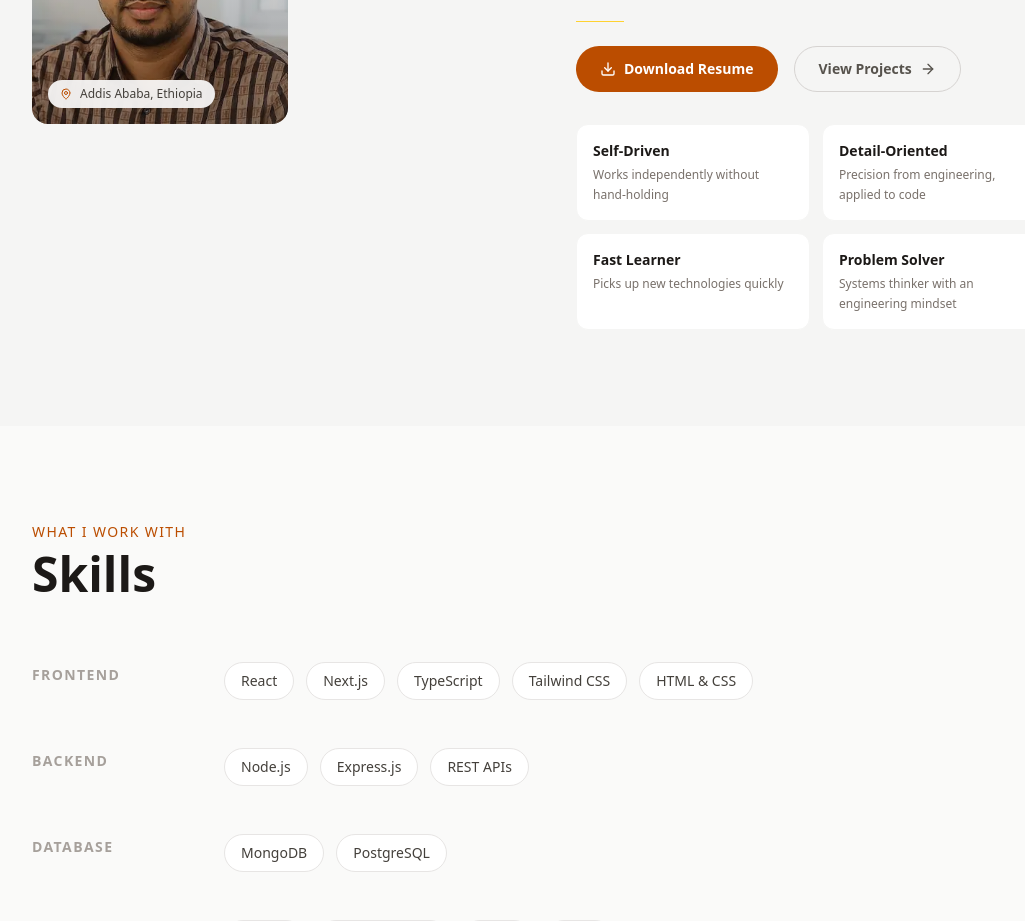
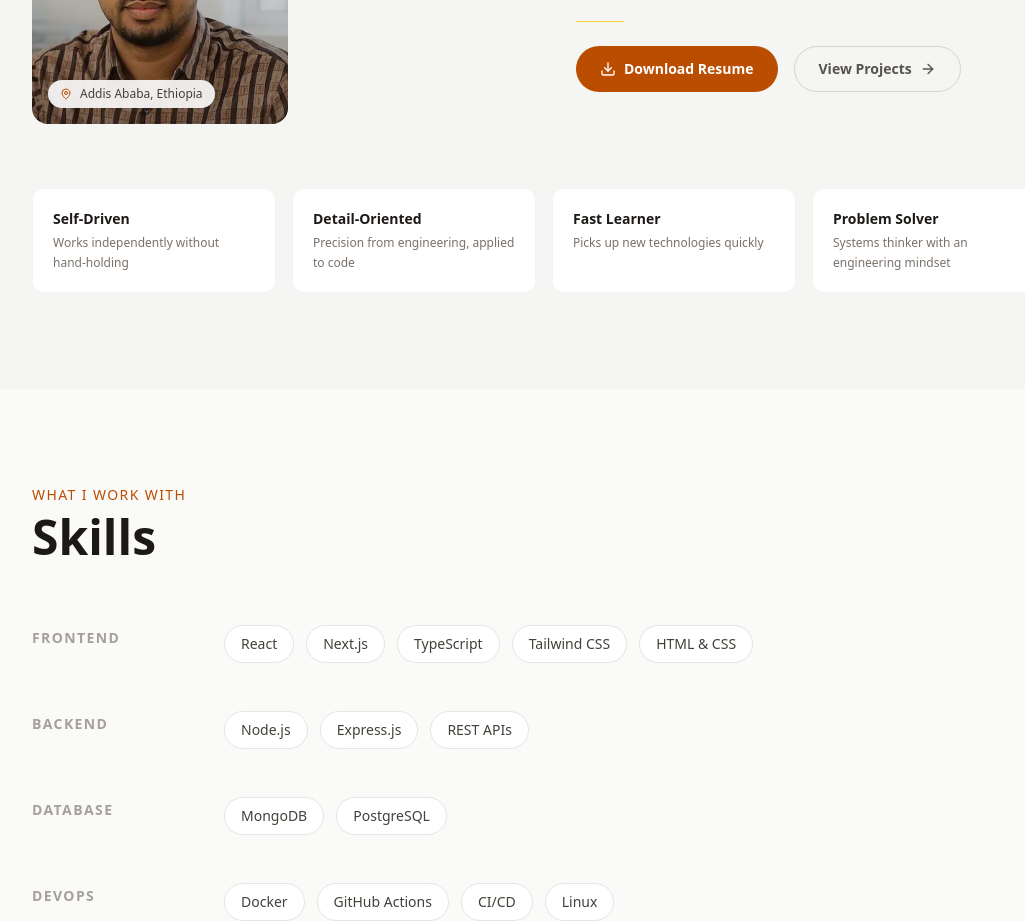
Before and after one commit to binicode/biniyam-portfolio, a Next.js app: page / in a window 1280 px wide. Shown: the part 1200-2121 px from the top of the page, without its empty margins (96-1121 px from the left). Built offline with nearby package versions, Linux system fonts and the light colour scheme.

Commit message:
fix: move traits to full-width row below About columns

```diff
--- a/src/components/sections/About.tsx
+++ b/src/components/sections/About.tsx
@@ -141,23 +141,28 @@ export default function About() {
                                 <ArrowRight size={16} aria-hidden="true" />
                             </button>
                         </div>
+                    </motion.div>
+                </div>
 
-                        {/* Traits */}
-                        <div className="grid grid-cols-2 gap-3 mt-2">
+                {/* Traits — Full Width */}
+                <motion.div
+                    variants={fadeUpVariant}
+                    initial="hidden"
+                    whileInView="visible"
+                    viewport={{ once: true }}
+                    custom={0.3}
+                    className="grid grid-cols-2 md:grid-cols-4 gap-4 mt-16"
+                >
                     {aboutData.traits.map((trait, index) => (
                         <div
                             key={index}
-                                    className="bg-white dark:bg-gray-800 rounded-xl p-4 border border-stone-100 dark:border-gray-700 hover:border-amber-200 dark:hover:border-cyan-800 transition-colors"
+                            className="bg-white dark:bg-gray-800 rounded-xl p-5 border border-stone-100 dark:border-gray-700 hover:border-amber-200 dark:hover:border-cyan-800 transition-colors"
                         >
                             <p className="font-semibold text-stone-900 dark:text-slate-50 text-sm mb-1">{trait.label}</p>
                             <p className="text-xs text-stone-500 dark:text-gray-400 leading-relaxed">{trait.description}</p>
                         </div>
                     ))}
-                        </div>
-
                 </motion.div>
-                </div>
-
             </div>
         </section>
     );
```
Lines whose indentation alone changed are shown as unchanged.
